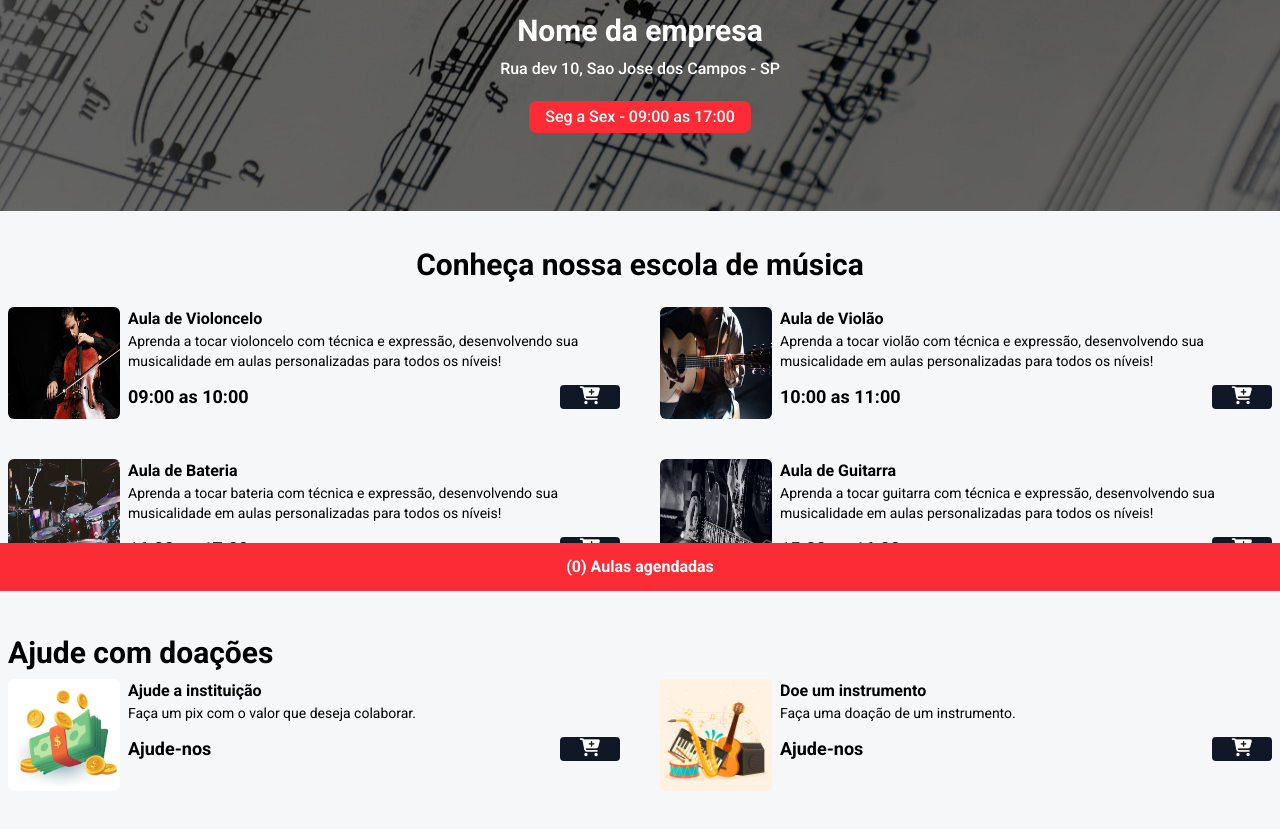
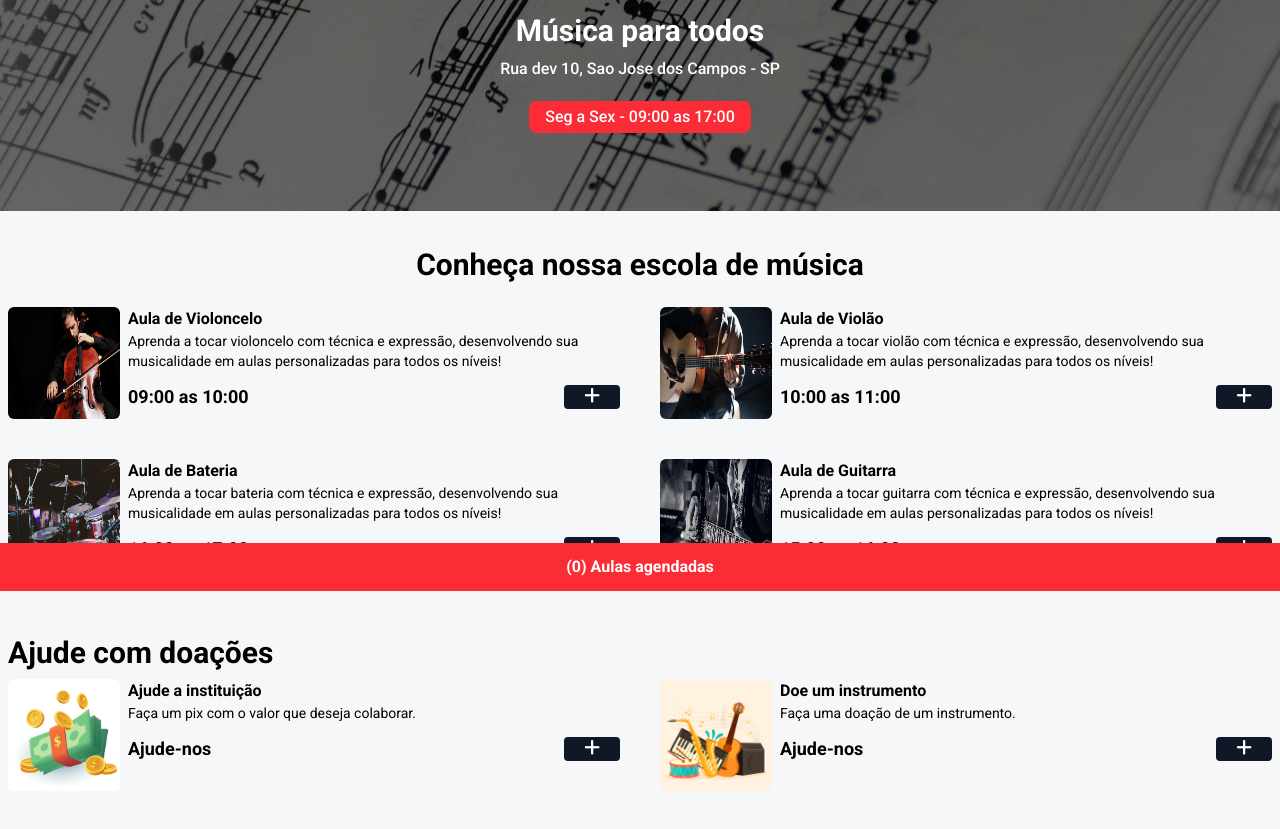
Before and after one commit to devoctaviooliveira/SchoolProject, a website: page src/index.html in a window 1280 px wide. Shown: the part 209-1038 px from the top of the page. Drawn offline with Linux system fonts and the light colour scheme.

Commit message:
quase_pronto

```diff
--- a/src/index.html
+++ b/src/index.html
@@ -19,7 +19,7 @@
       alt="logo da empresa"
       class="w-32 h-32 rounded-full shadow-lg hover:scale-110 duration-200">
 
-      <h1 class="text-3xl mt-4 mb-2 font-bold text-white">Nome da empresa</h1>
+      <h1 class="text-3xl mt-4 mb-2 font-bold text-white">Música para todos</h1>
       <span class="font-medium text-white">Rua dev 10, Sao Jose dos Campos - SP</span>
       <div class="bg-green-600 px-4 py-1 rounded-lg mt-5" id="date-span">
         <span class="text-white font-medium">Seg a Sex - 09:00 as 17:00</span>
@@ -55,7 +55,7 @@
               data-name="Aula de Violoncelo"
               data-time="09:00 as 10:00"
             >
-              <i class="fa fa-cart-plus text-lg text-white"></i>
+              <i class="fa-solid fa-plus text-lg text-white"></i>
             </button>
           </div>
         </div>
@@ -80,7 +80,7 @@
               data-name="Aula de Violão"
               data-time="10:00 as 11:00"
             >
-              <i class="fa fa-cart-plus text-lg text-white"></i>
+              <i class="fa-solid fa-plus text-lg text-white"></i>
             </button>
           </div>
         </div>
@@ -105,7 +105,7 @@
               data-name="Aula de Bateria"
               data-time="10:00 as 11:00"
             >
-              <i class="fa fa-cart-plus text-lg text-white"></i>
+              <i class="fa-solid fa-plus text-lg text-white"></i>
             </button>
           </div>
         </div>
@@ -130,7 +130,7 @@
               data-name="Aula de Guitarra"
               data-time="10:00 as 11:00"
             >
-              <i class="fa fa-cart-plus text-lg text-white"></i>
+              <i class="fa-solid fa-plus text-lg text-white"></i>
             </button>
           </div>
         </div>
@@ -161,7 +161,7 @@
               class="bg-gray-900 px-5 rounded add-to-cart-btn cursor-pointer"
               data-name="Ajude a instituição"
             >
-              <i class="fa fa-cart-plus text-lg text-white"></i>
+              <i class="fa-solid fa-plus text-lg text-white"></i>
             </button>
           </div>
         </div>
@@ -182,7 +182,7 @@
               class="bg-gray-900 px-5 rounded add-to-cart-btn cursor-pointer"
               data-name="Doe um instrumento"
             >
-              <i class="fa fa-cart-plus text-lg text-white"></i>
+              <i class="fa-solid fa-plus text-lg text-white"></i>
             </button>
           </div>
         </div>
```
Also changed, not shown: src/styles.css.
